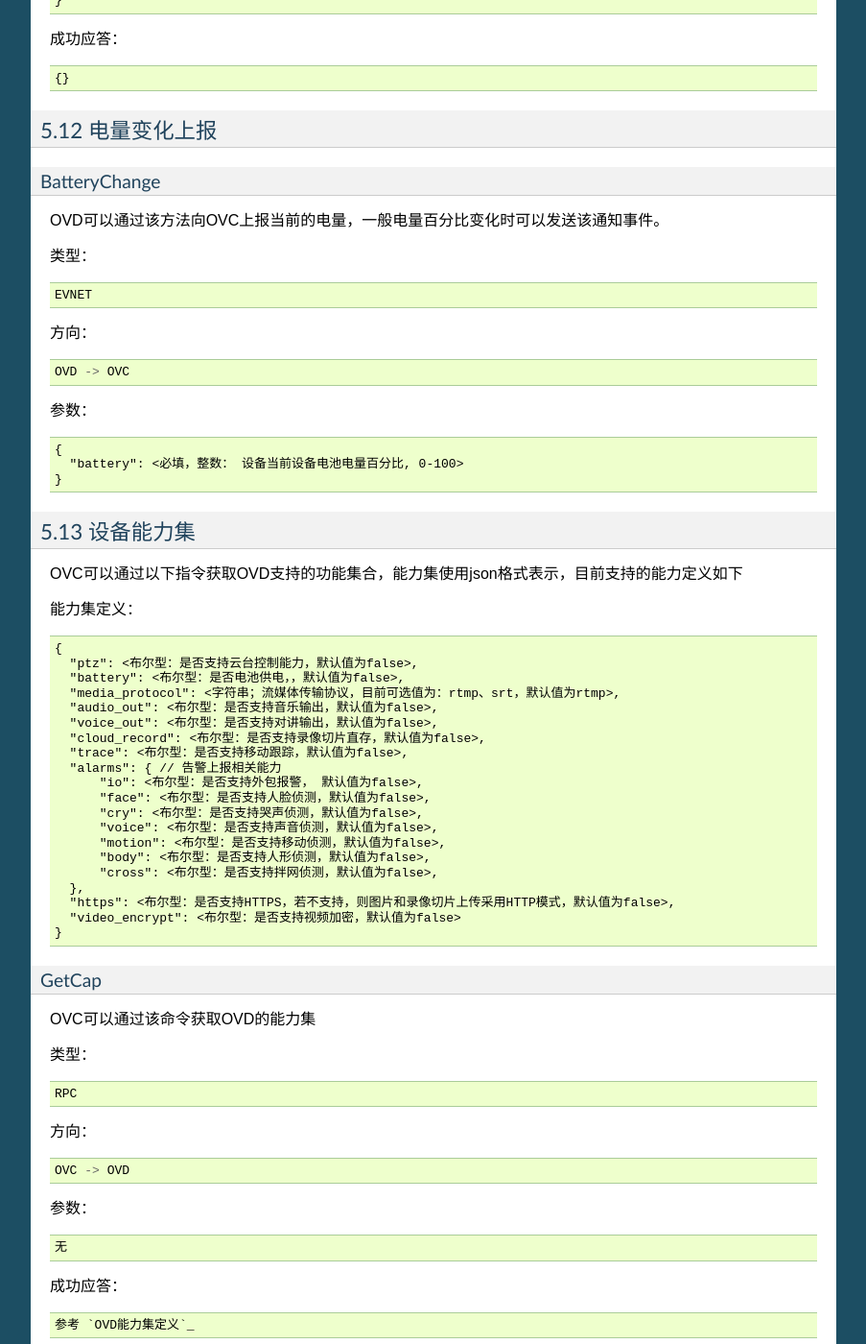
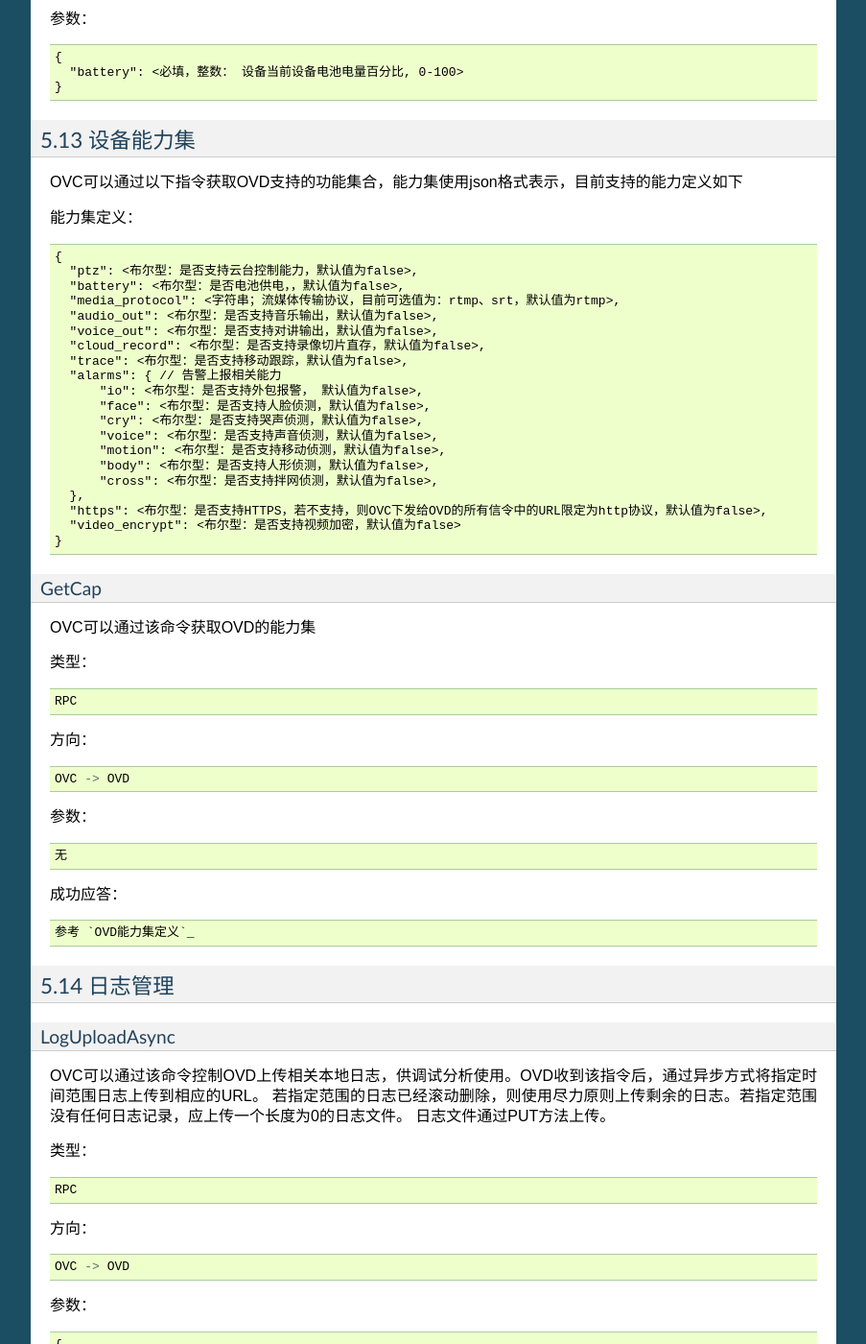
Before and after one commit to jamken/open_dev_sdk, a Sphinx documentation site: the page built from docs/dap.rst, in a window 1280 px wide and 1400 px high, scrolled down 19609 px. Shown: the whole window at 96% size, without its empty margins (198-1101 px from the left). Built offline with Sphinx 7.4.7, drawn with Linux system fonts in a browser that asks for light colours; some of the changed text lies outside the part shown.

Commit message:
更新日志上传信令

```diff
--- a/docs/dap.rst
+++ b/docs/dap.rst
@@ -1150,7 +1130,7 @@
         "body": <布尔型：是否支持人形侦测，默认值为false>,
         "cross": <布尔型：是否支持拌网侦测，默认值为false>,
     },
-    "https": <布尔型：是否支持HTTPS，若不支持，则图片和录像切片上传采用HTTP模式，默认值为false>,
+    "https": <布尔型：是否支持HTTPS，若不支持，则OVC下发给OVD的所有信令中的URL限定为http协议，默认值为false>,
     "video_encrypt": <布尔型：是否支持视频加密，默认值为false>
   }
 
@@ -1180,16 +1160,17 @@
 +++++++++++++++
 
 
-LogUpload
+LogUploadAsync
 -----------------------
 
-OVC可以通过该命令控制OVD上传相关本地日志，供调试分析使用。OVD收到该指令后，通过HTTP PUT方法将指定范围日志上传到服务器。
+OVC可以通过该命令控制OVD上传相关本地日志，供调试分析使用。OVD收到该指令后，通过异步方式将指定时间范围日志上传到相应的URL。
 若指定范围的日志已经滚动删除，则使用尽力原则上传剩余的日志。若指定范围没有任何日志记录，应上传一个长度为0的日志文件。
+日志文件通过PUT方法上传。
 
 
 类型： ::
 
-  EVENT
+  RPC
 
 方向： ::
 
@@ -1199,12 +1180,46 @@
 参数： ::
 
   {
+    "trans_id": <必填，字符串；标记此日志上传的任务ID>
     "start": <必填，字符串；日志记录开始时间，格式yyyy-MM-ddTHH:mm:ss，例子：2016-12-05T02:15:32>,
     "end": <必填，字符串；日志记录结束时间，格式yyyy-MM-ddTHH:mm:ss，例子：2016-12-06T02:15:32>,
     "url": <必填，字符串；日志上传的URL，设备通过PUT方法上传相应的日志文件>
   }
 
-5.15 获取SD卡(TF卡)状态
+成功应答： ::
+
+  {}
+
+
+LogDone
+-----------------------
+
+OVD可以通过该方法通知OVC日志文件上传完成。
+
+类型： ::
+
+  EVNET
+
+方向： ::
+
+  OVD -> OVC
+
+
+参数： ::
+
+  {
+    "trans_id": <必填，字符串；标记此日志上传的任务ID，与LogUploadAsync保持一致>
+    "status": <必填，枚举字符串；success/fail>,
+    "start": <必填，字符串；日志记录实际开始时间，格式yyyy-MM-ddTHH:mm:ss，例子：2016-12-05T02:15:32>,
+    "end": <必填，字符串；日志记录实际结束时间，格式yyyy-MM-ddTHH:mm:ss，例子：2016-12-06T02:15:32>,
+    "url": <必填，字符串；日志上传的URL>
+  }
+
+
+
+
+
+5.15 SD卡(TF卡)操作
 +++++++++++++++
 
 
@@ -1232,3 +1247,24 @@
   {
     "state": <必填，整数；sd卡状态，0：正常，1：未插卡，2：卡异常>,
   }
+
+FormatDisk
+-----------------
+
+OVC可以通过该方法对设备的SD卡进行格式化。
+
+类型： ::
+
+  RPC
+
+方向： ::
+
+  OVC -> OVD
+
+参数： ::
+
+  无
+
+成功应答： ::
+
+  {}
```
Also changed, not shown: other parts of docs/dap.rst (+0 -20 lines).
